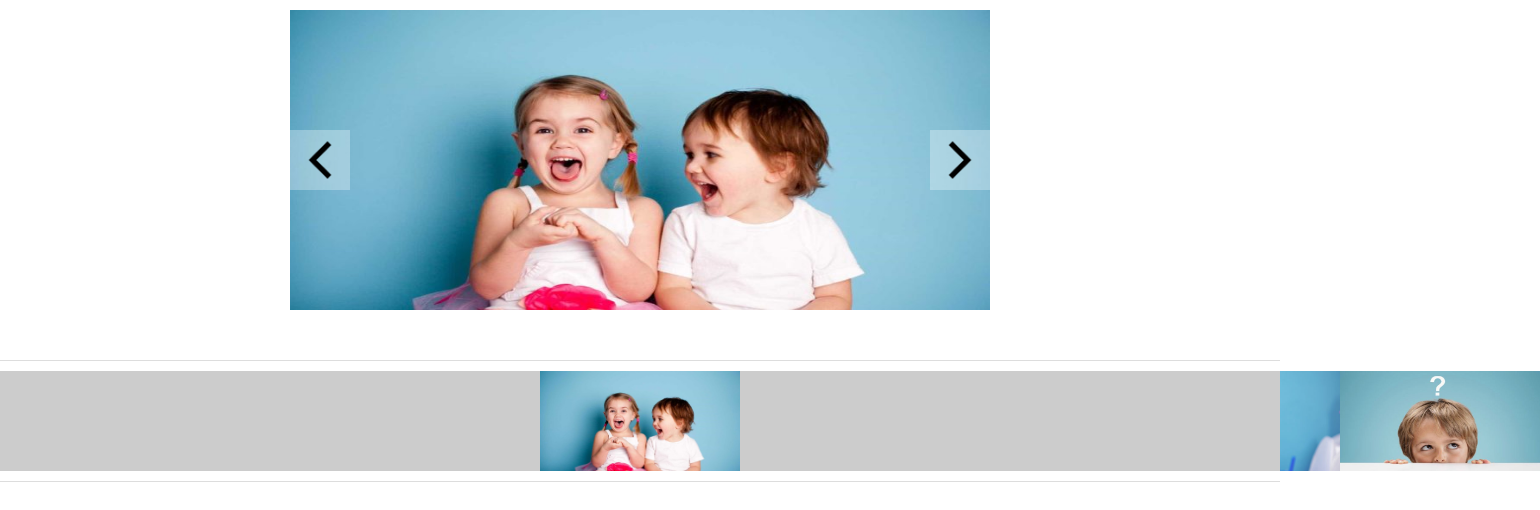
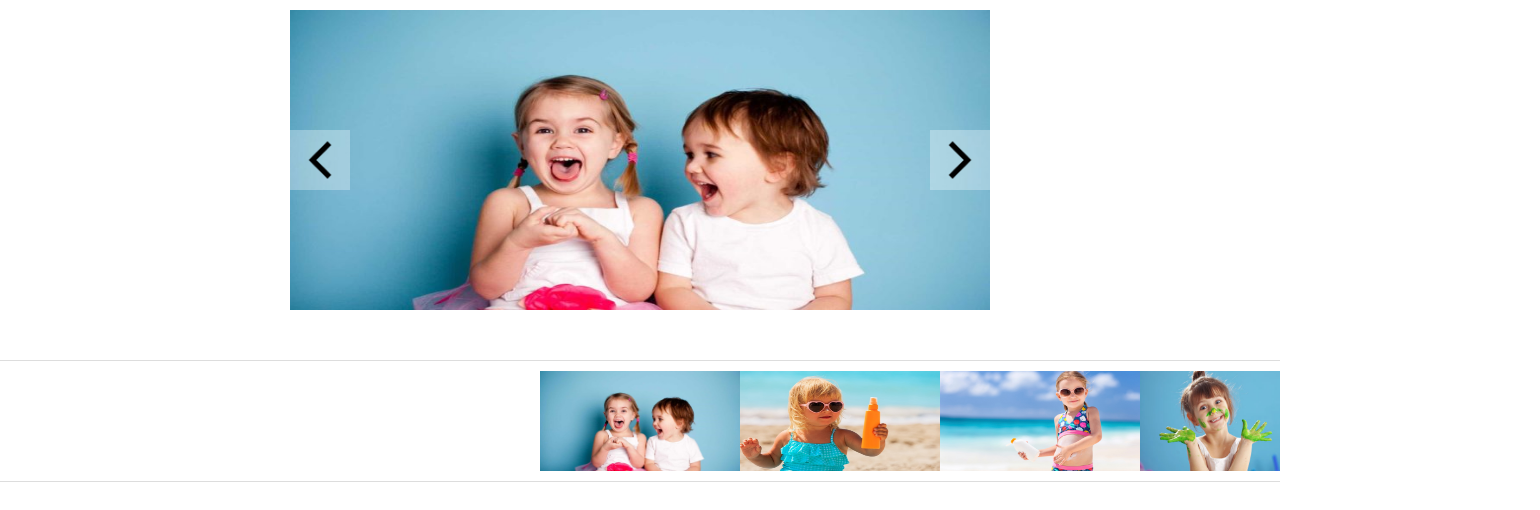
Before and after one commit to WillasMar/galeria2, a plain HTML site: page index.html in a window 1280 px wide. Shown: the whole page, 1540 px wide, since content can reach past the window. Drawn offline with Linux system fonts and the light colour scheme.

Commit message:
Alterado lista de fotos

```diff
--- a/assets/css/style.css
+++ b/assets/css/style.css
@@ -72,10 +72,12 @@ body{
 	border-bottom: 1px solid #ddd;
 	display: flex;
 	justify-content: space-between;
+	overflow: hidden;
 }
 .galeria{
 	width: 200px;
 	height: 100px;
+	margin: auto;
 }
 .galeriaArea{
 	height: 100px;
--- a/index.html
+++ b/index.html
@@ -26,7 +26,6 @@
 			</div>
 		</div>
 		<div class="conteudoGaleria">
-			<div class="lado lado1"></div>
 			<div class="galeria" id="galeria">
 				<div class="galeriaArea">
 					<div class="foto foto1"></div>
@@ -36,7 +35,6 @@
 					<div class="foto foto5"></div>
 				</div>
 			</div>
-			<div class="lado lado2"></div>
 		</div>
 	</div>
 </body>
```
Also changed, not shown: assets/img/site/site.png (added), 1 other file.
